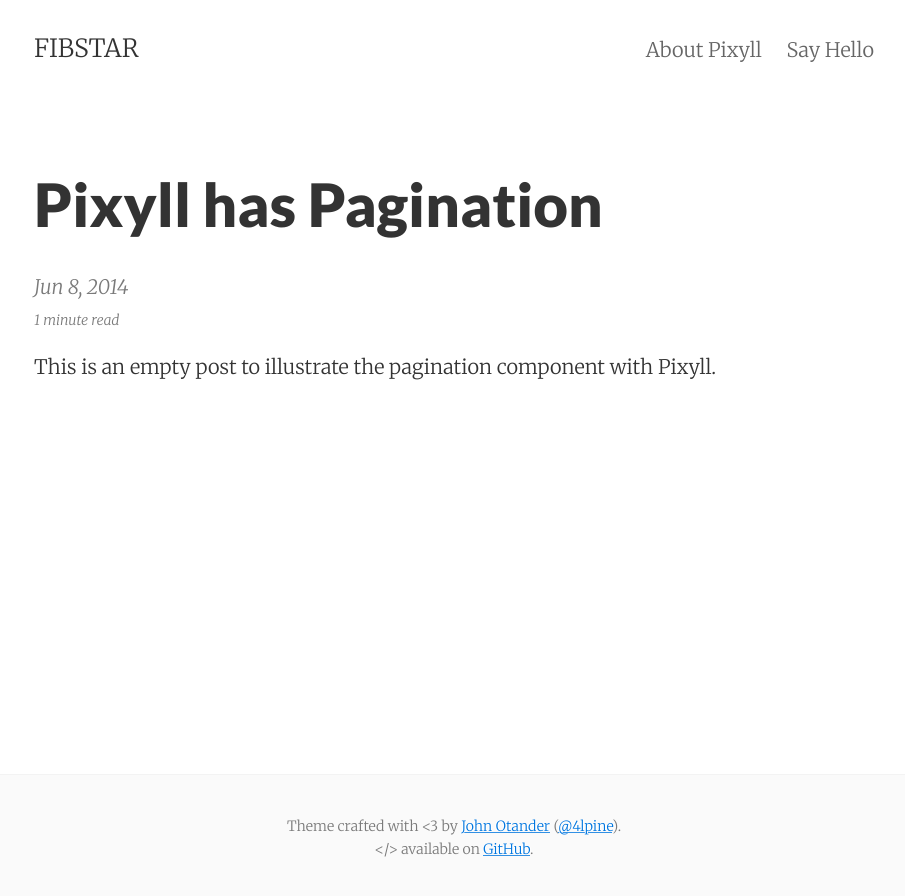
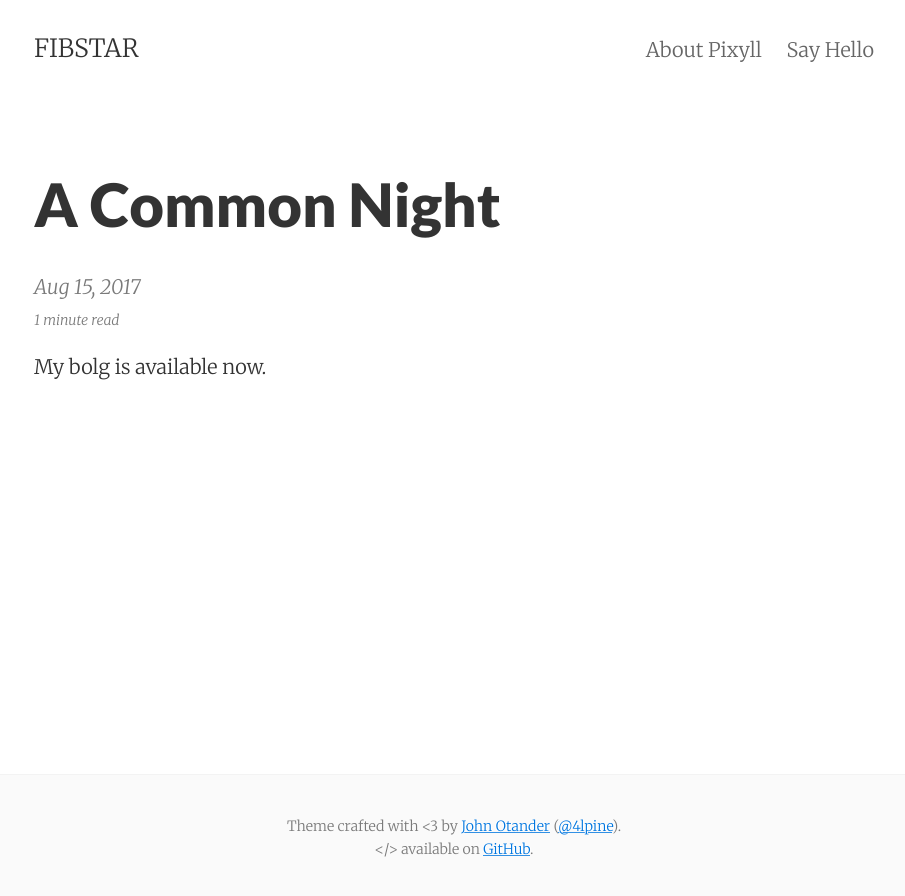
Before and after one commit to FIBSTAR/FIBSTAR.github.io, a Jekyll site: the page built from _posts/2014-06-08-pixyll-has-pagination.md, in a window 1280 px wide. Shown: the top 896 px of the page, without its empty margins (186-1091 px from the left). Built offline with Jekyll 4.4.1, drawn with Linux system fonts in a browser that asks for light colours.

Commit message:
Update 2014-06-08-pixyll-has-pagination.md

```diff
--- a/_posts/2014-06-08-pixyll-has-pagination.md
+++ b/_posts/2014-06-08-pixyll-has-pagination.md
@@ -1,9 +1,9 @@
 ---
 layout:     post
-title:      Pixyll has Pagination
-date:       2014-06-08 11:21:29
-summary:    This is an empty post to illustrate the pagination component with Pixyll.
-categories: jekyll pixyll
+title:      A Common Night
+date:       2017-08-15 22:20:29
+summary:    Nothing.
+categories: life
 ---
 
-This is an empty post to illustrate the pagination component with Pixyll.
+My bolg is available now.
```
